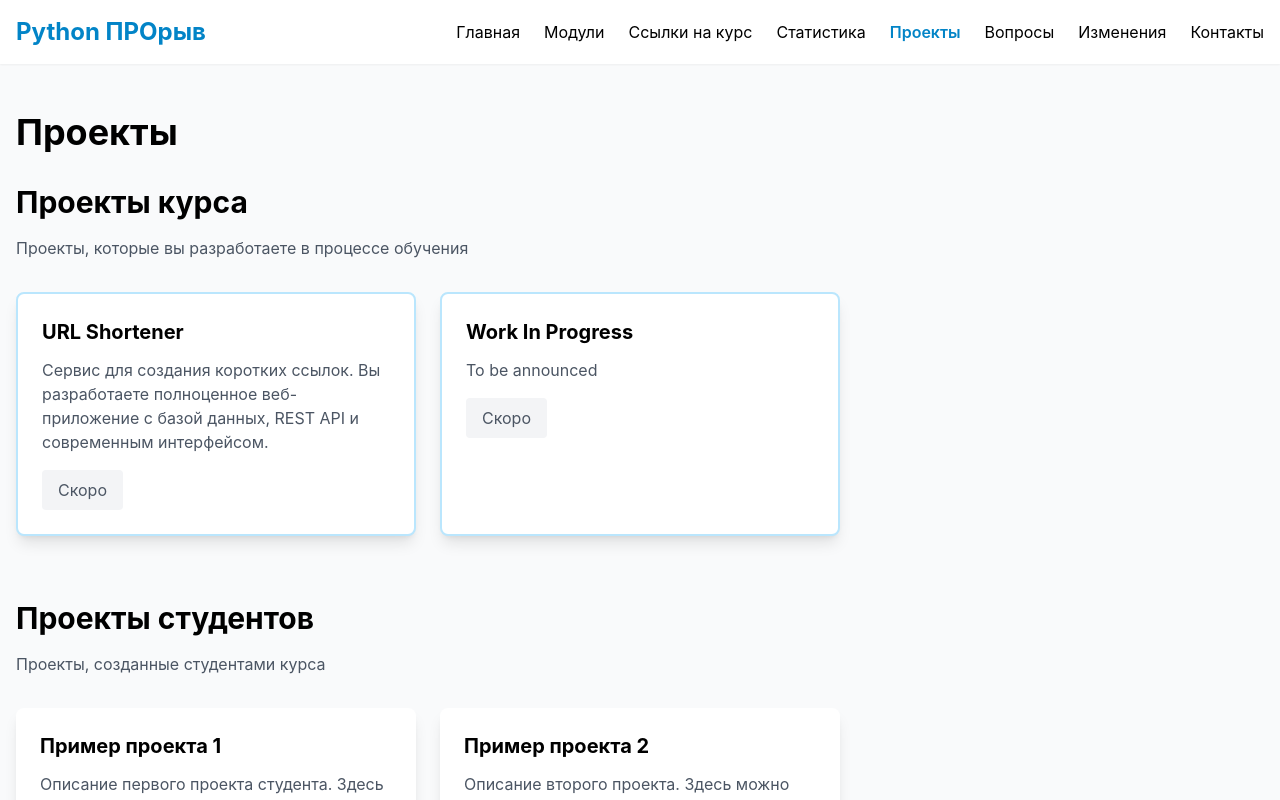
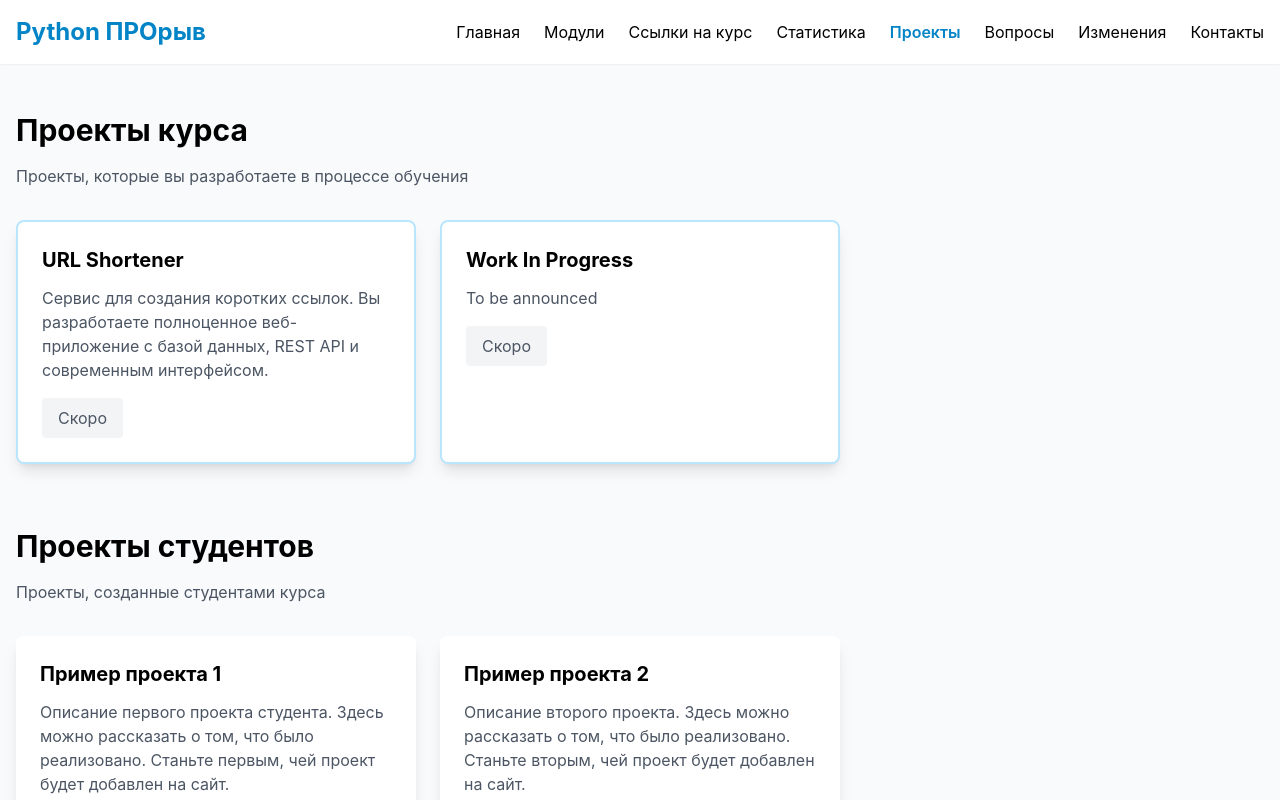
Before and after one commit to mahenzon/python-breakthrough-landing, a Nuxt app in the folder website/: page /projects in a window 1280 px wide. Shown: the top 800 px of the page. Built offline with nearby package versions, Linux system fonts and the light colour scheme.

Commit message:
remove redundant header

```diff
--- a/website/pages/projects.vue
+++ b/website/pages/projects.vue
@@ -1,6 +1,5 @@
 <template>
   <div class="container mx-auto px-4 py-12">
-    <h1 class="text-4xl font-bold mb-8">Проекты</h1>
 
     <!-- Course Projects Section -->
     <section class="mb-16">
```
